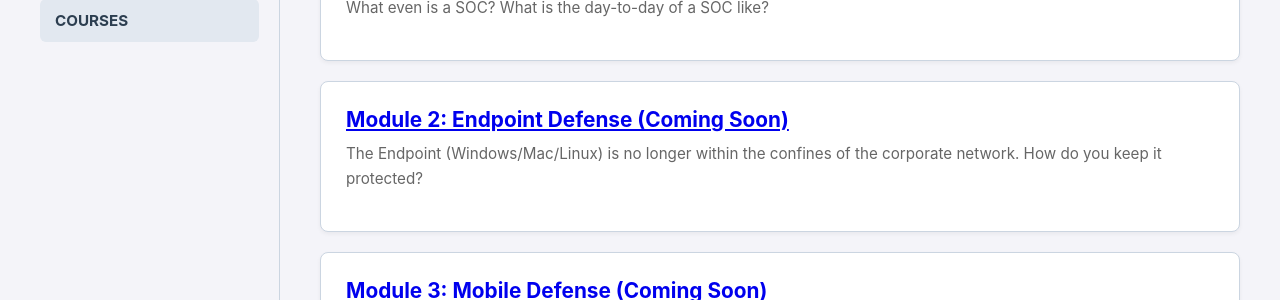
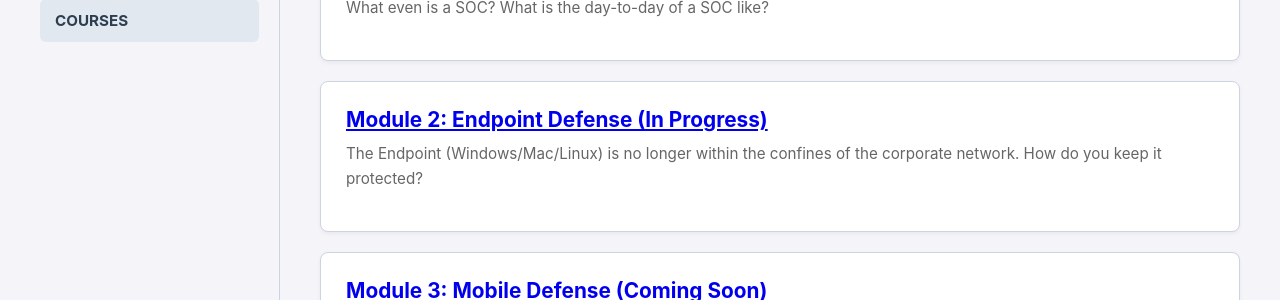
Before and after one commit to stevenwithaphd/swaltonprof.github.io, a Jekyll site: the page built from soc-fundamentals/index.md, in a window 1280 px wide. Shown: the part 175-475 px from the top of the page. Built offline with Jekyll 4.4.1, drawn with Linux system fonts in a browser that asks for light colours; comment, search, counter and statistics services are not loaded.

Commit message:
Update status of Module 2 to 'In Progress'

```diff
--- a/soc-fundamentals/index.md
+++ b/soc-fundamentals/index.md
@@ -16,7 +16,7 @@ What even is a SOC? What is the day-to-day of a SOC like?
 
 <div class="card" markdown="1">
 
-### [Module 2: Endpoint Defense (Coming Soon)](/soc-fundamentals/Module2.html)
+### [Module 2: Endpoint Defense (In Progress)](/soc-fundamentals/Module2.html)
 
 The Endpoint (Windows/Mac/Linux) is no longer within the confines of the corporate network. How do you keep it protected?
 
```
